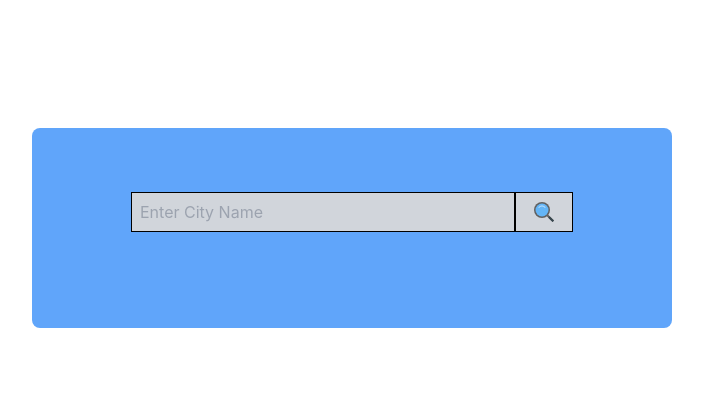
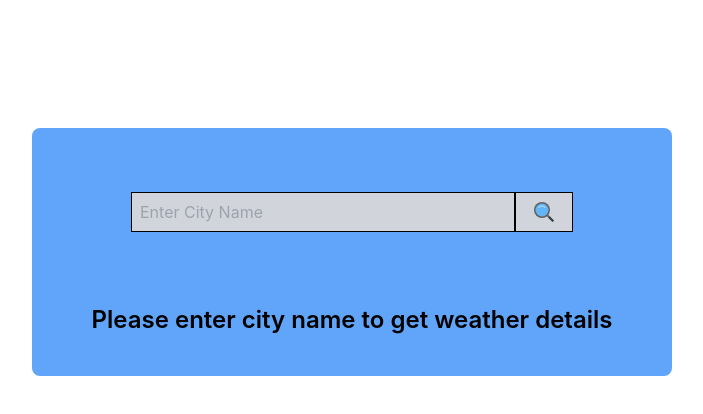
Before and after one commit to mugwira/Weather-App, a React (Create React App) app: page / in a window 1280 px wide. Shown: the top 414 px of the page, without its empty margins (288-991 px from the left). Built offline with nearby package versions, Linux system fonts and the light colour scheme.

Commit message:
Added user prompt message to enter city name

```diff
--- a/src/WeatherApp.js
+++ b/src/WeatherApp.js
@@ -5,7 +5,6 @@ function WeatherApp() {
   const apiKey = "d9ac64f060c8d14585c1fc3742174016";
   const [weather, setWeather] = useState([{}]);
   const [city, setCity] = useState("");
-
 
   const getWeather = (event) => {
     if (event.key === "Enter") {
@@ -16,7 +15,6 @@ function WeatherApp() {
         .then((data) => {
           setWeather(data);
           setCity("");
-
         });
     }
   };
@@ -36,7 +34,11 @@ function WeatherApp() {
           <FcSearch />
         </button>
       </div>
-      {typeof weather.main != "undefined" ? (
+      {typeof weather.main === "undefined" ? (
+        <div className="message text-2xl font-semibold py-2 text-center">
+          Please enter city name to get weather details
+        </div>
+      ) : (
         <div className="weather-data">
           <div className="weather text-gray-100 text-center">
             <h2 className="city py-4 text-4xl font-semibold">
@@ -45,11 +47,11 @@ function WeatherApp() {
             <div className="temp">
               <div className="weather-icon"></div>
               <div className="text-6xl flex justify-center gap-2 text-black py-8 my-6 mx-auto font-semibold w-1/2 bg-blue-100 rounded-lg shadow-lg">
-              <img
-              src={`http://openweathermap.org/img/w/${weather.weather[0].icon}.png`}
-              alt="weather status icon"
-              className="weather-icon"
-            />
+                <img
+                  src={`http://openweathermap.org/img/w/${weather.weather[0].icon}.png`}
+                  alt="weather status icon"
+                  className="weather-icon"
+                />
                 {Math.round(weather.main.temp)} &deg;c
               </div>
             </div>
@@ -64,9 +66,8 @@ function WeatherApp() {
             </div>
           </div>
         </div>
-      ) : (
-        ""
       )}
+
     </div>
   );
 }
```
